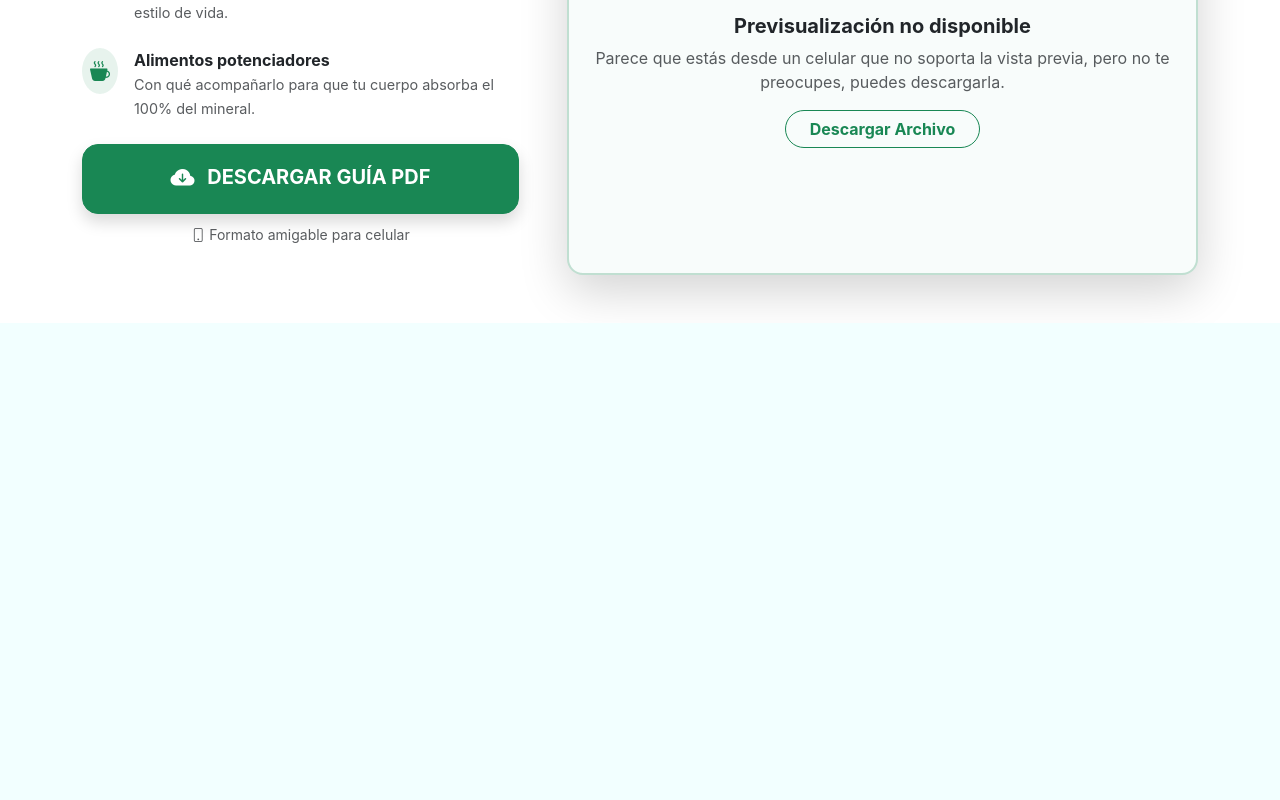
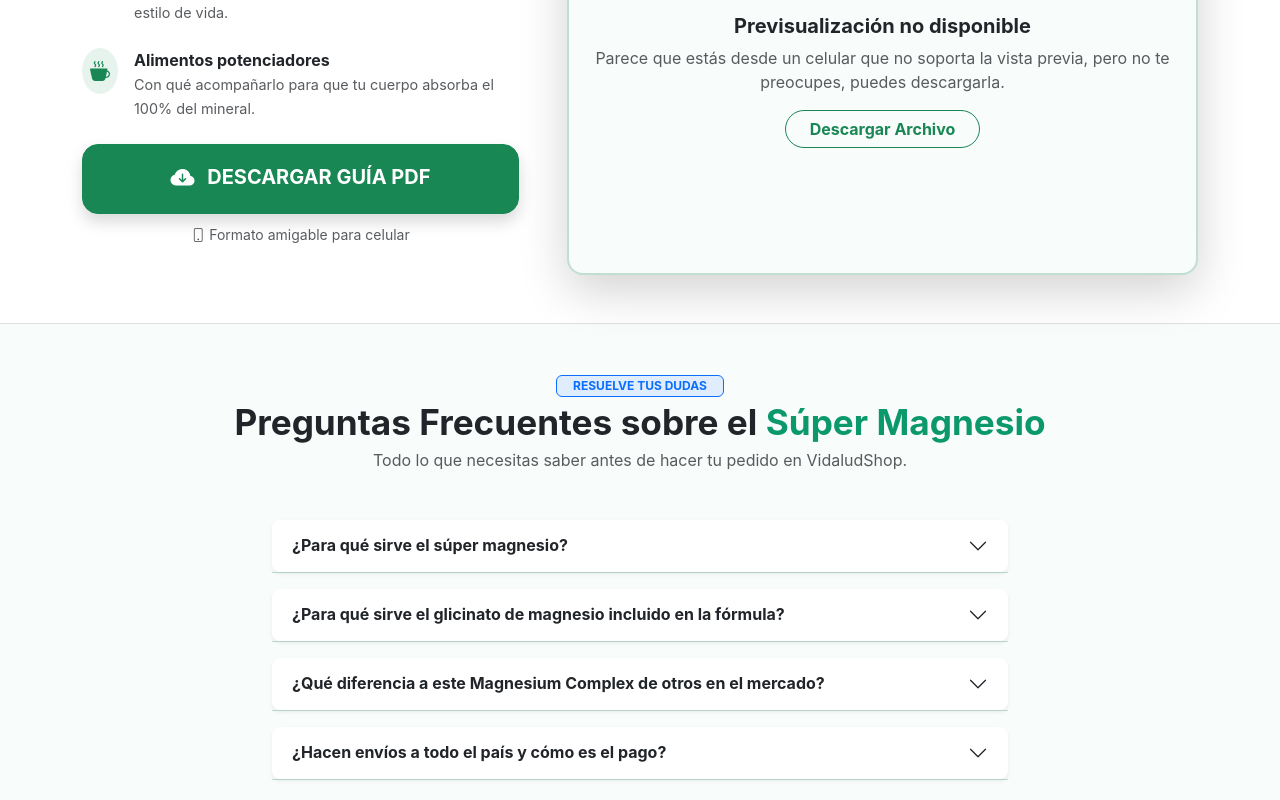
Before and after one commit to joelgm2000/vidalud-frontend, an Angular app: page / in a window 1280 px wide. Shown: the part 2229-3029 px from the top of the page. Before the commit the page ends 2552 px from the top, so only its background shows below. Built offline with nearby package versions, Linux system fonts and the light colour scheme; a web font is replaced by a local one.

Commit message:
Un poco de SEO 1

```diff
--- a/src/app/components/testimonials/testimonials.html
+++ b/src/app/components/testimonials/testimonials.html
@@ -224,3 +224,77 @@
     </div>
   </div>
 </section>
+
+<section class="py-5" style="background-color: #f8fcfb; border-top: 1px solid #e0e0e0;">
+  <div class="container">
+    <div class="text-center mb-5">
+      <span class="badge bg-primary bg-opacity-10 text-primary border border-primary px-3 py-1 mb-2">
+        RESUELVE TUS DUDAS
+      </span>
+      <h2 class="fw-bold text-dark lh-1" style="font-size: 2.2rem;">
+        Preguntas Frecuentes sobre el <span style="color: #0b986a;">Súper Magnesio</span>
+      </h2>
+      <p class="text-muted mt-2">Todo lo que necesitas saber antes de hacer tu pedido en VidaludShop.</p>
+    </div>
+
+    <div class="row justify-content-center">
+      <div class="col-lg-8">
+        <div class="accordion accordion-flush bg-transparent" id="faqAccordion">
+
+          <div class="accordion-item bg-transparent border-bottom border-success border-opacity-25 mb-3">
+            <h2 class="accordion-header">
+              <button class="accordion-button collapsed bg-white rounded-3 shadow-sm fw-bold text-dark" type="button" data-bs-toggle="collapse" data-bs-target="#faq1">
+                ¿Para qué sirve el súper magnesio?
+              </button>
+            </h2>
+            <div id="faq1" class="accordion-collapse collapse" data-bs-parent="#faqAccordion">
+              <div class="accordion-body text-muted bg-white rounded-bottom-3 px-4 pb-4 pt-2 shadow-sm border-top-0">
+                El "súper magnesio" (como nuestro Magnesium Complex) sirve para optimizar múltiples funciones del cuerpo simultáneamente. Al combinar 8 tipos de magnesio, ayuda a <strong>mejorar la calidad del sueño</strong>, reducir los niveles de estrés y ansiedad, aliviar calambres musculares, y aumentar tu energía diaria de forma natural.
+              </div>
+            </div>
+          </div>
+
+          <div class="accordion-item bg-transparent border-bottom border-success border-opacity-25 mb-3">
+            <h2 class="accordion-header">
+              <button class="accordion-button collapsed bg-white rounded-3 shadow-sm fw-bold text-dark" type="button" data-bs-toggle="collapse" data-bs-target="#faq2">
+                ¿Para qué sirve el glicinato de magnesio incluido en la fórmula?
+              </button>
+            </h2>
+            <div id="faq2" class="accordion-collapse collapse" data-bs-parent="#faqAccordion">
+              <div class="accordion-body text-muted bg-white rounded-bottom-3 px-4 pb-4 pt-2 shadow-sm border-top-0">
+                El glicinato de magnesio es una de las formas más puras y de mayor absorción. Sirve principalmente para <strong>calmar el sistema nervioso</strong>, facilitando un descanso profundo y reparador sin causar efectos laxantes. Es el componente estrella para quienes sufren de insomnio o estrés constante.
+              </div>
+            </div>
+          </div>
+
+          <div class="accordion-item bg-transparent border-bottom border-success border-opacity-25 mb-3">
+            <h2 class="accordion-header">
+              <button class="accordion-button collapsed bg-white rounded-3 shadow-sm fw-bold text-dark" type="button" data-bs-toggle="collapse" data-bs-target="#faq3">
+                ¿Qué diferencia a este Magnesium Complex de otros en el mercado?
+              </button>
+            </h2>
+            <div id="faq3" class="accordion-collapse collapse" data-bs-parent="#faqAccordion">
+              <div class="accordion-body text-muted bg-white rounded-bottom-3 px-4 pb-4 pt-2 shadow-sm border-top-0">
+                Mientras la mayoría de suplementos solo te ofrecen citrato o cloruro, nuestro súper magnesio combina <strong>8 formas elementales</strong> (incluyendo glicinato, malato y taurato). Esto garantiza que tu cuerpo absorba el 100% de los beneficios sin desperdiciar nada, atacando desde el cansancio físico hasta la fatiga mental.
+              </div>
+            </div>
+          </div>
+
+          <div class="accordion-item bg-transparent border-bottom border-success border-opacity-25 mb-3">
+            <h2 class="accordion-header">
+              <button class="accordion-button collapsed bg-white rounded-3 shadow-sm fw-bold text-dark" type="button" data-bs-toggle="collapse" data-bs-target="#faq4">
+                ¿Hacen envíos a todo el país y cómo es el pago?
+              </button>
+            </h2>
+            <div id="faq4" class="accordion-collapse collapse" data-bs-parent="#faqAccordion">
+              <div class="accordion-body text-muted bg-white rounded-bottom-3 px-4 pb-4 pt-2 shadow-sm border-top-0">
+                ¡Sí! Hacemos envíos rápidos a <strong>toda Colombia</strong> (incluyendo Valledupar, Bogotá, Medellín, etc.). Lo mejor es que manejamos <strong>Pago Contra Entrega</strong>, lo que significa que solo pagas en efectivo cuando el producto llega a la puerta de tu casa. Cero riesgos.
+              </div>
+            </div>
+          </div>
+
+        </div>
+      </div>
+    </div>
+  </div>
+</section>
--- a/src/index.html
+++ b/src/index.html
@@ -1,11 +1,16 @@
 <!doctype html>
-<html lang="en">
-<head>
+<html lang="es"> <head>
   <meta charset="utf-8">
-  <title>VidaludShop</title>
+  <title>Magnesium Complex: Súper Magnesio y Glicinato | VidaludShop</title>
+
+  <meta name="description" content="Descubre para qué sirve el súper magnesio y el glicinato de magnesio. Compra el mejor Magnesium Complex 8 en 1 con pago contra entrega en Valledupar y toda Colombia. ¡Envío gratis!">
+
+  <meta name="keywords" content="super magnesio, glicinato de magnesio, para qué sirve el súper magnesio, citrato de potasio, comprar magnesio colombia, VidaludShop">
+
   <base href="/">
   <meta name="viewport" content="width=device-width, initial-scale=1">
   <link rel="icon" type="image/x-icon" href="LOGO FINAL VIDALUD.png">
+
   <script src="https://cdn.jsdelivr.net/npm/bootstrap@5.3.2/dist/js/bootstrap.bundle.min.js" integrity="sha384-C6RzsynM9kWDrMNeT87bh95OGNyZPhcTNXj1NW7RuBCsyN/o0jlpcV8Qyq46cDfL" crossorigin="anonymous"></script>
 
   <script>
```
